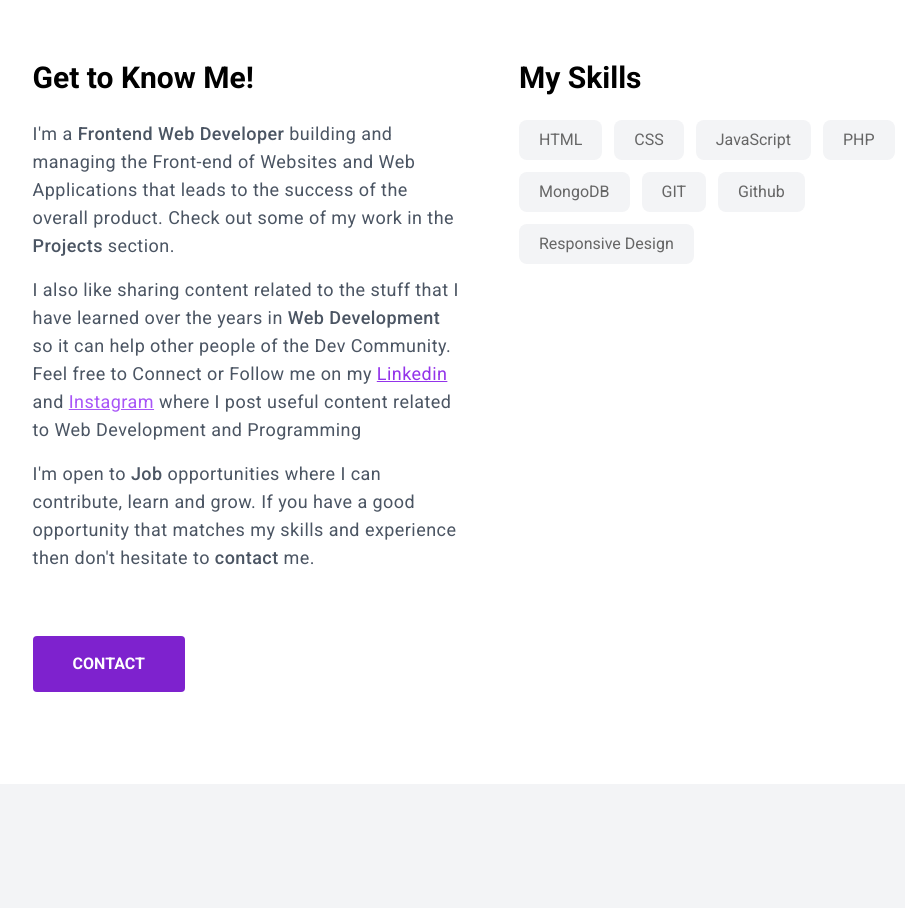
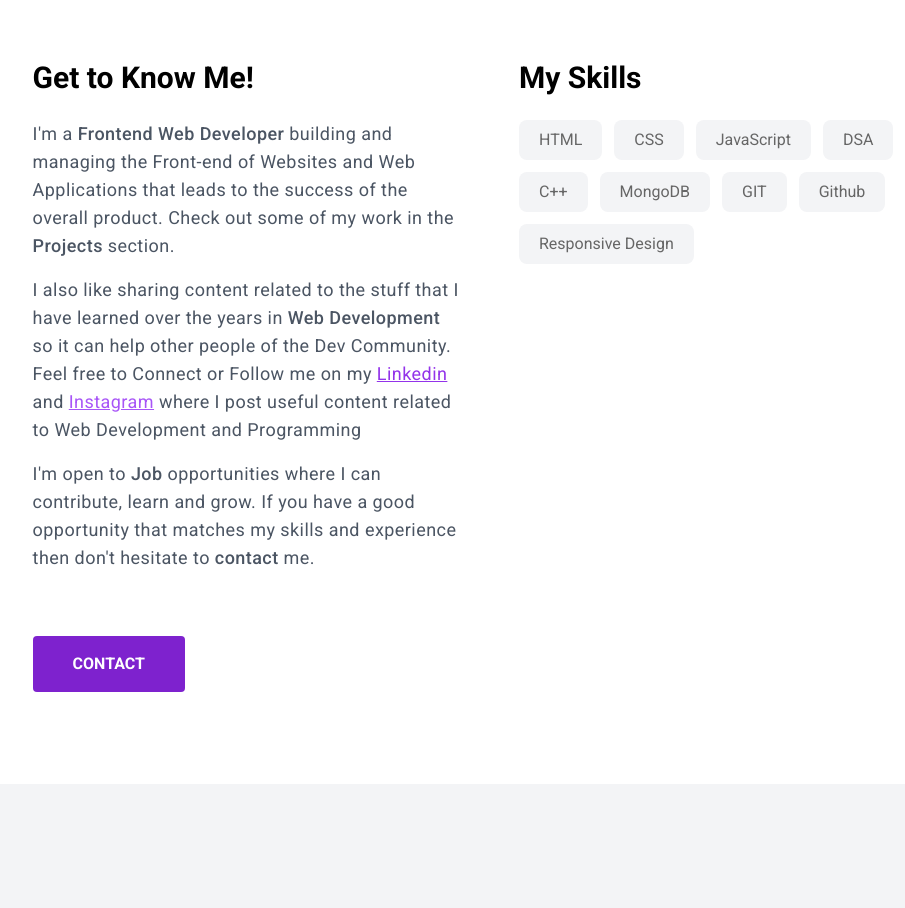
Before and after one commit to rigsutra/My-Portfolio, a React (Vite) app: page /#/ in a window 1280 px wide. Shown: the part 1100-2008 px from the top of the page, without its empty margins (149-1054 px from the left). Built offline with nearby package versions, Linux system fonts and the light colour scheme; a web font is replaced by a local one.

Commit message:
Update About.jsx

```diff
--- a/src/components/About.jsx
+++ b/src/components/About.jsx
@@ -7,7 +7,8 @@ const About = () => {
     "HTML",
     "CSS",
     "JavaScript",
-    "PHP",
+"DSA",
+"C++",
     "MongoDB",
     "GIT",
     "Github",
```
